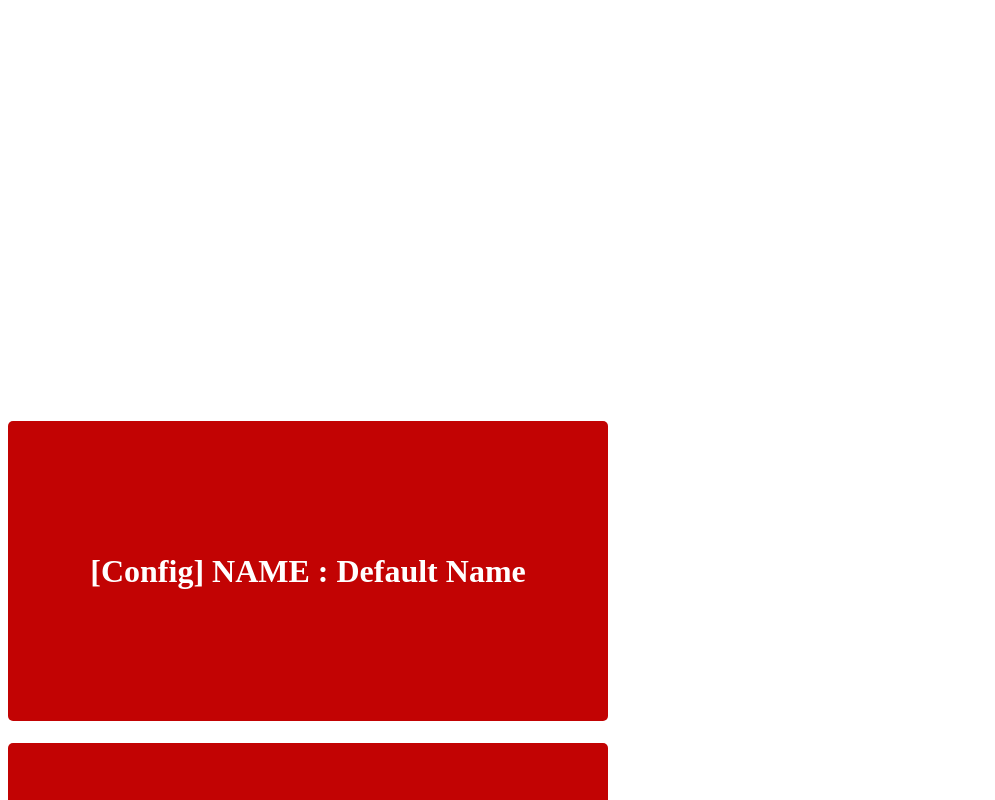
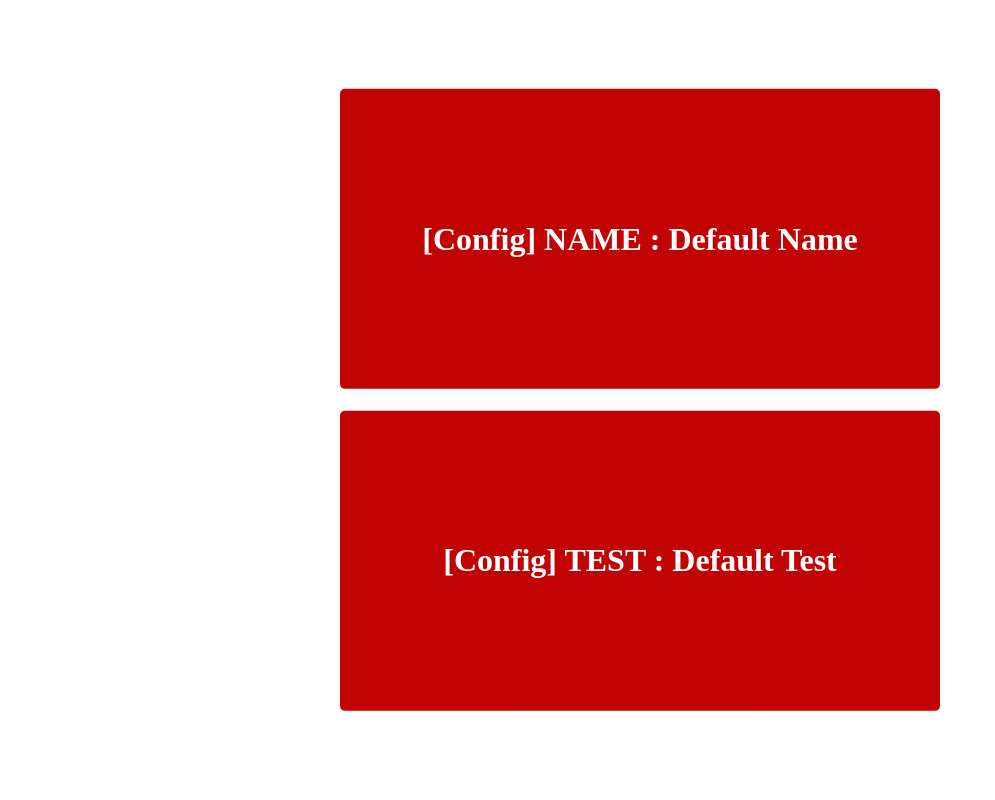
Before and after one commit to spaship/examples, a Next.js app: page / in a window 1280 px wide. Shown: the top 800 px of the page, without its empty margins (0-995 px from the left). Built offline with nearby package versions, Linux system fonts and the light colour scheme.

Commit message:
Update helloName.module.css
Moved the boxes to centre

```diff
--- a/src/styles/helloName.module.css
+++ b/src/styles/helloName.module.css
@@ -22,8 +22,10 @@
 
 }
 .center{
-
     margin: 0 !important;
     position: absolute !important;
     top: 50% !important;
+    left: 50% !important;
+    -ms-transform: translate(-50%, -50%) !important;
+    transform: translate(-50%, -50%) !important;
 }
```
